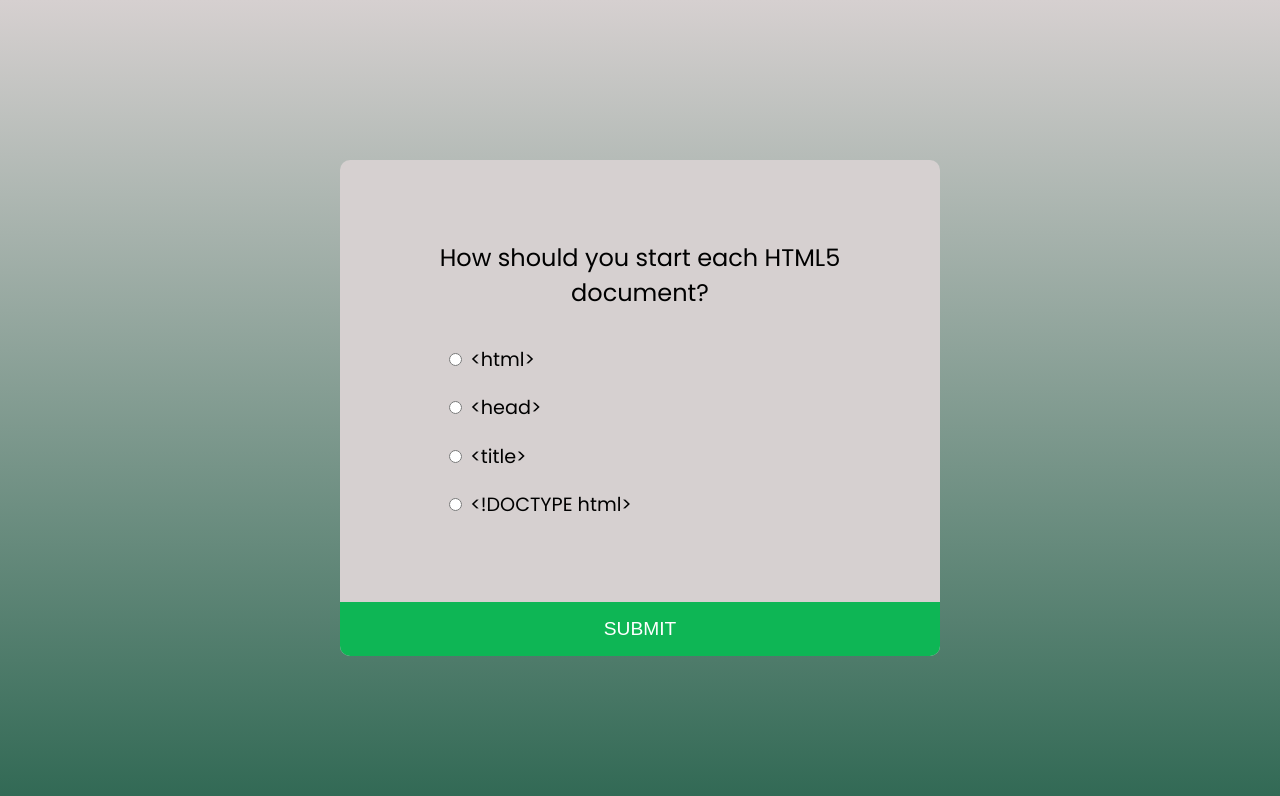
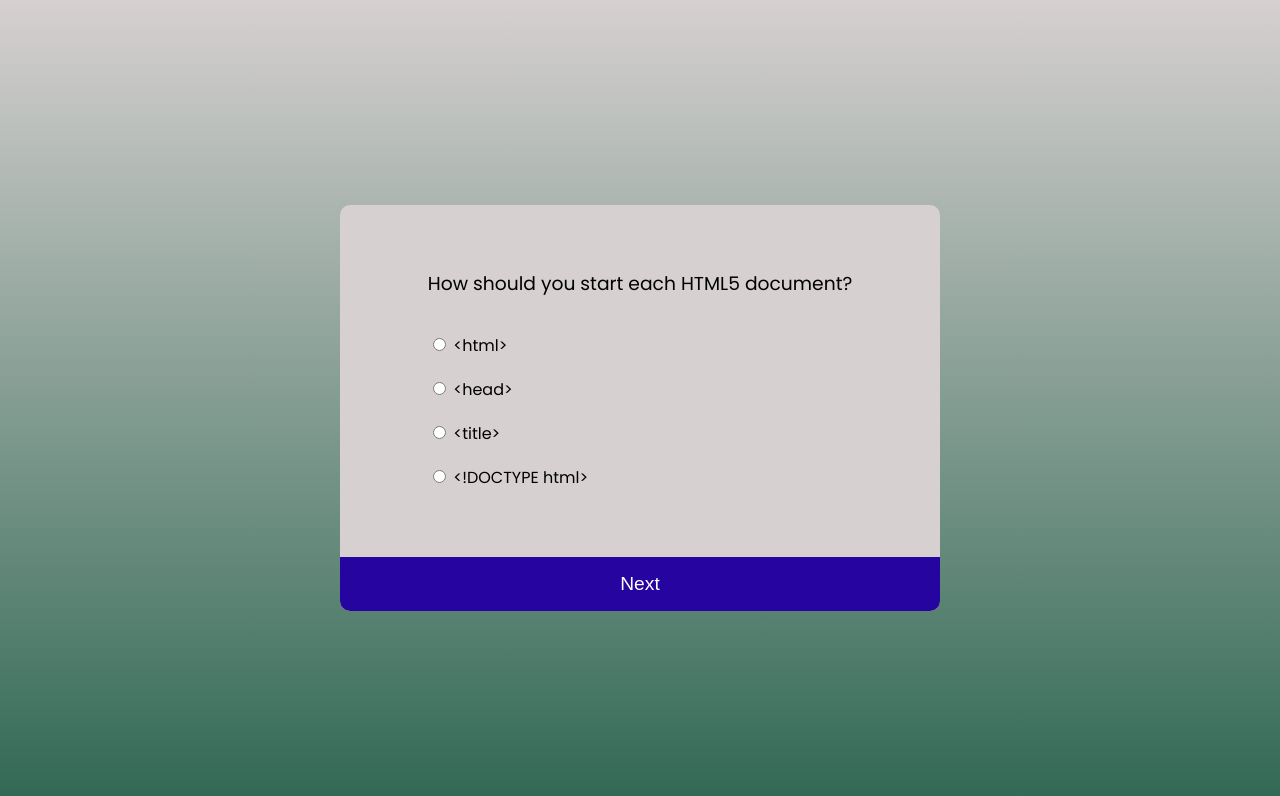
Before and after one commit to HIMURANA/Simple-QuizApp, a website built with Parcel: page index.html in a window 1280 px wide. Built offline with nearby package versions, Linux system fonts and the light colour scheme.

Commit message:
Basic Design Change

```diff
--- a/index.html
+++ b/index.html
@@ -10,7 +10,7 @@
   <body>
     <div class="quiz-container" id="quiz">
       <div class="quiz-header">
-        <h2 id="question">Quiz text</h2>
+        <h3 id="question">Quiz text</h3>
         <ul>
           <li>
             <input type="radio" name="answer" id="A" class="answer" />
@@ -30,7 +30,7 @@
           </li>
         </ul>
       </div>
-      <button id="submit-btn">Submit</button>
+      <button id="submit-btn">Next</button>
     </div>
     <script src="script.js"></script>
   </body>
--- a/script.js
+++ b/script.js
@@ -141,12 +141,16 @@ submitBtn.addEventListener('click', ()=>{
 
     if(currentQuiz < quizData.length){
         loadQuiz()
+
     }
     else{
-        quiz.innerHTML= `<h2> You answer  at ${score} / ${quizData.length} question correctly <h2>
+        quiz.innerHTML= `<h3> You answer  at ${score} / ${quizData.length} question correctly <h3>
 
         <button onclick="location.reload()"> Reload </button>
 
         `
     }
+
+
+
 })
--- a/style.css
+++ b/style.css
@@ -5,7 +5,7 @@
 }
 
 body {
-  background-color: #2e6752;
+  background-color: #202422;
   background-image: linear-gradient(360deg, #2e6752 0%, #d6d0d0 100%);
   font-family: "Poppins", sans-serif;
   display: flex;
@@ -25,10 +25,10 @@ body {
 }
 
 .quiz-header {
-  padding: 4rem;
+  padding: 3rem;
 }
 
-h2 {
+h3 {
   padding: 1rem;
   margin: 0;
   text-align: center;
@@ -39,7 +39,7 @@ ul {
   list-style: none;
 }
 ul li {
-  font-size: 1.2rem;
+  font-size: 1rem;
   margin: 1.2rem 0;
 }
 ul li label {
@@ -47,7 +47,7 @@ ul li label {
 }
 
 button {
-  background-color: #0eb655;
+  background-color: #2604a0;
   color: #fff;
   border: none;
   text-align: center;
@@ -56,7 +56,6 @@ button {
   font-size: 1.2rem;
   padding: 1rem;
   cursor: pointer;
-  text-transform: uppercase;
   font-weight: 500;
 }
 button:focus {
@@ -64,5 +63,5 @@ button:focus {
 }
 
 button:hover {
-  background-color: #0f866c;
+  background-color: #311a85;
 }
```
Also changed, not shown: README.md (deleted).
